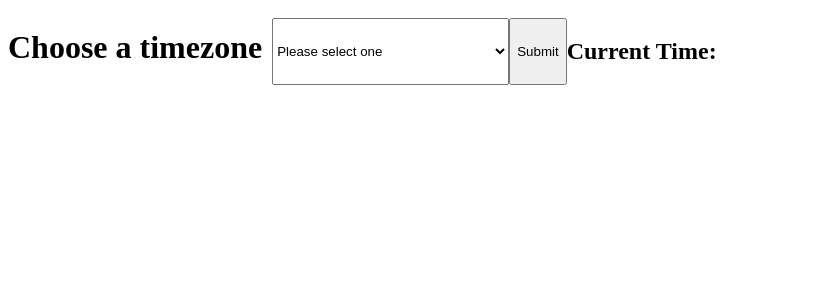
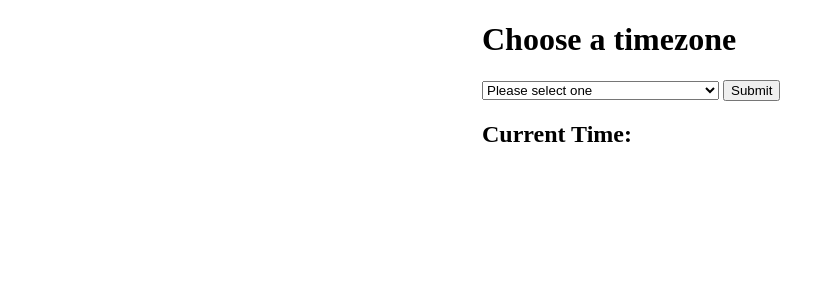
Before and after one commit to evan-mitchell93/iuni, a Flask app: page / in a window 1280 px wide. Shown: the top 300 px of the page, without its empty margins (0-834 px from the left). Run offline with Flask 2, Linux system fonts and the light colour scheme; some libraries are stand-ins or nearby versions.

Commit message:
added README
added a README file and some extra comments

```diff
--- a/main.py
+++ b/main.py
@@ -13,8 +13,10 @@ def home():
 
 @app.route('/get_time', methods=['GET'])
 def getTime():
+   #set tz to the timezone sent in the request
    tz = request.args.get('tz', '')
-   print(tz)
+
+   #set time to 12 hour format and set access controll
    response = jsonify(datetime.now(pytz.timezone(tz)).strftime("%I:%M %p"))
    response.headers.add("Access-Control-Allow-Origin", "*")
    return response
--- /dev/null
+++ b/requirements.txt
@@ -0,0 +1,4 @@
+flask
+flask-cors
+pytz
+datetime
--- a/static/timezone.css
+++ b/static/timezone.css
@@ -1,15 +1,5 @@
-.container{
-    display: flex;
-    flex-direction: row;
+.container {
+    margin-left: auto;
+    margin-right: auto;
+    width: 25%;
 }
-
-.col-1 {
-    display: flex;
-    flex-direction: column;
-}
-
-#vapp {
-    display: flex;
-    flex-direction: row;
-    padding: 10px;
-}
--- a/templates/timezone.html
+++ b/templates/timezone.html
@@ -11,10 +11,7 @@
 </head>
 <body>
     <div class="container">
-        <div class= col-1>
-            <h1 class="test">Choose a timezone</h1>
-        </div>
-
+        <h1>Choose a timezone</h1>
         <div id="vapp">
             <select id="timezones" v-model="key">
                 <option disabled value="">Please select one</option>
```
Also changed, not shown: 1 other file.
